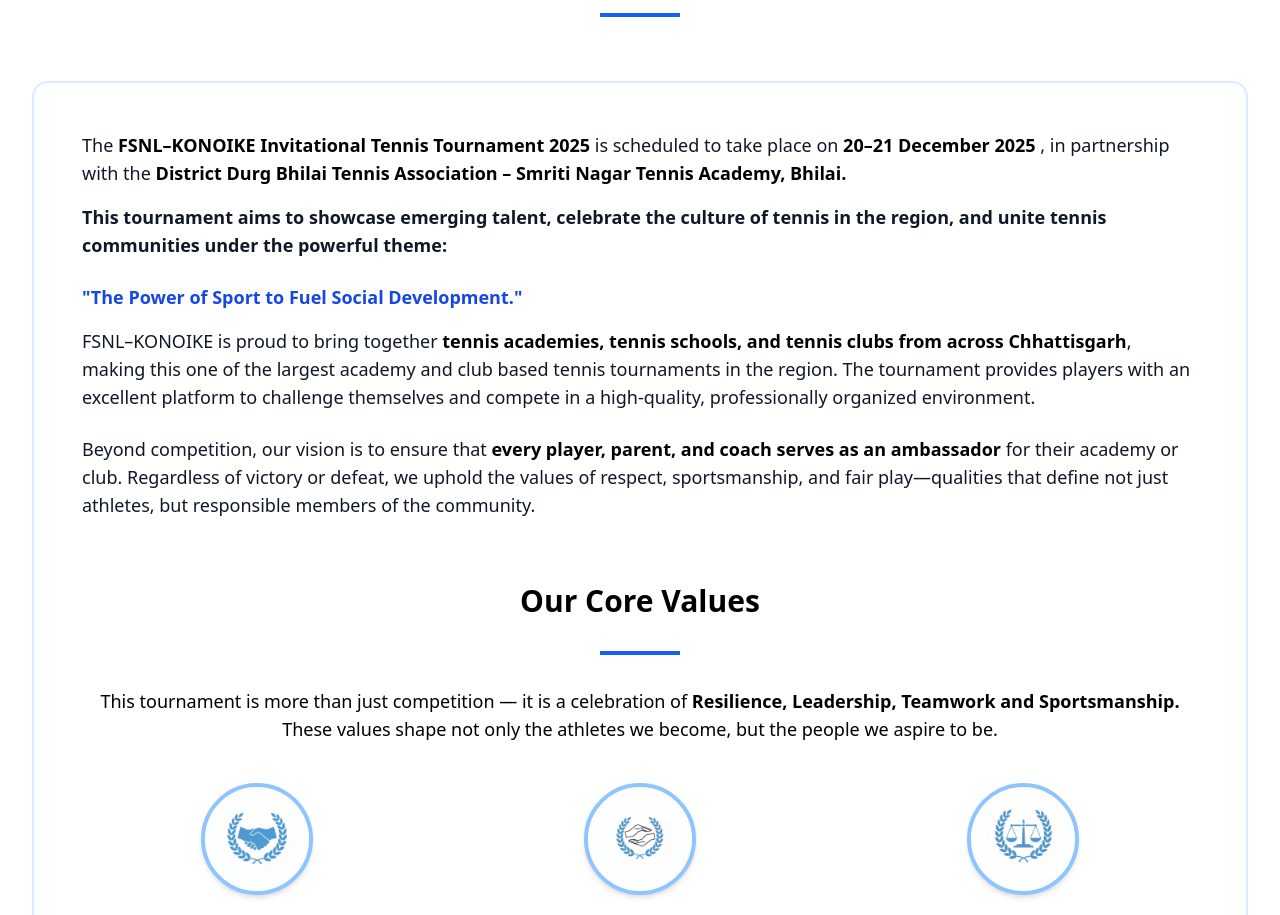
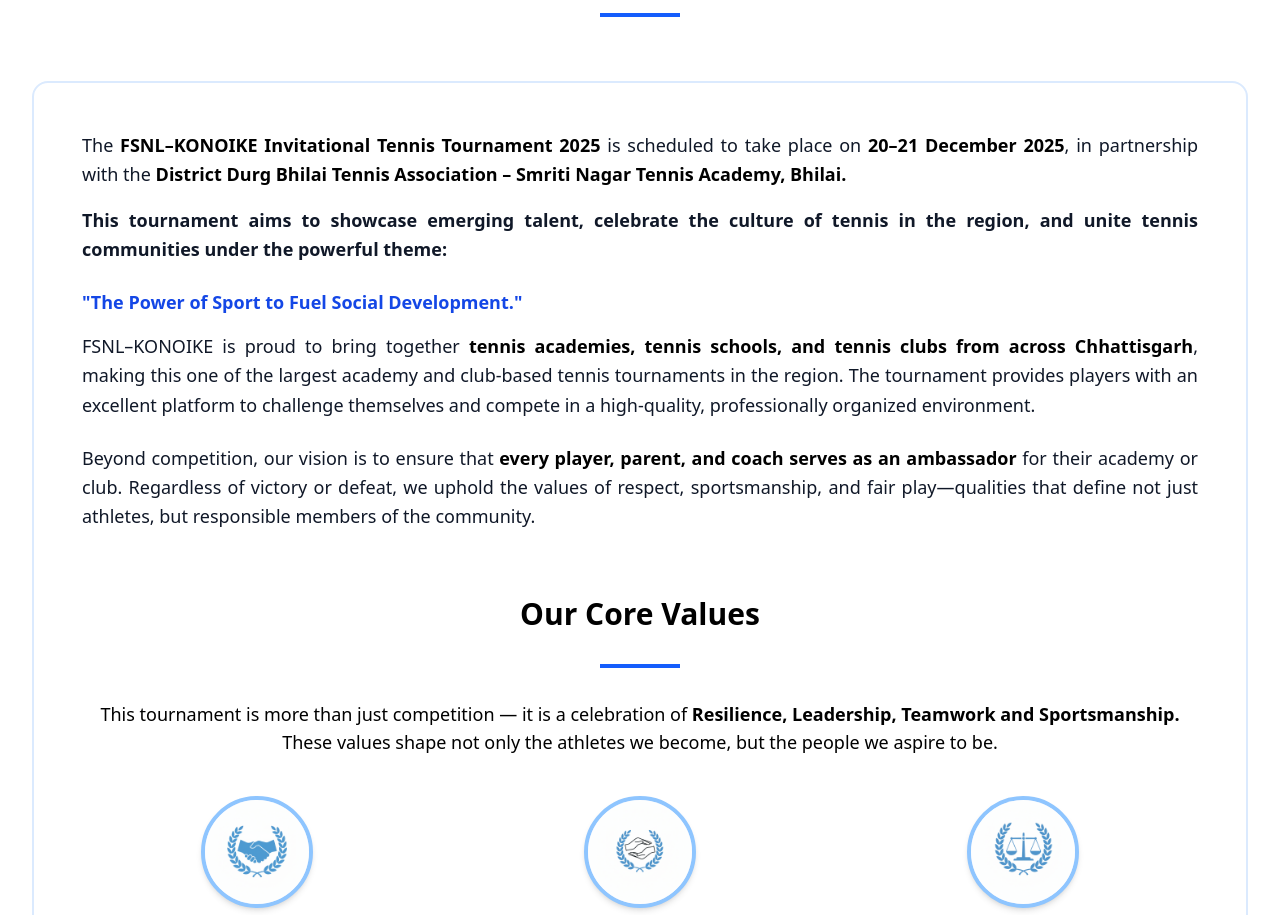
Before and after one commit to Shivanshu666/Tennis-, a React (Vite) app in the folder Client/: page / in a window 1280 px wide. Shown: the part 1300-2215 px from the top of the page. Built offline with nearby package versions, Linux system fonts and the light colour scheme.

Commit message:
Add alignment

```diff
--- a/Client/src/components/Home.jsx
+++ b/Client/src/components/Home.jsx
@@ -690,33 +690,42 @@ const handleSubmit = async (e) => {
               <div className="space-y-8">
                 {/* First Paragraph */}
                 <div className="flex items-start">
-                  {/* <div className="bg-blue-600 text-white p-3 rounded-lg mr-4 flex-shrink-0">
-                    <svg xmlns="http://www.w3.org/2000/svg" width="20" height="20" viewBox="0 0 24 24" fill="none" stroke="currentColor" strokeWidth="2" strokeLinecap="round" strokeLinejoin="round">
-                      <path d="m4 6 8 4 8-4" />
-                      <path d="m4 6 8 4 8-4" />
-                      <path d="m20 12-8 4-8-4" />
-                      <path d="m4 18 8 4 8-4" />
-                    </svg>
-                  </div> */}
-                  <div>
-                    <p className="text-gray-700 text-lg mb-4">
-                      <span className=" text-gray-900">
-                        The <span className="text-black font-bold">FSNL–KONOIKE Invitational Tennis Tournament 2025</span> is scheduled to take place on <span className="text-black font-bold">20–21 December 2025</span> , in partnership with the <span className="text-black font-bold">District Durg Bhilai Tennis Association – Smriti Nagar Tennis Academy, Bhilai.</span>
-                      </span>
-                    </p>
-                    <p className="text-gray-700 text-lg  mb-6">
-                      <span className="font-semibold text-gray-900">
-                        This tournament aims to showcase emerging talent, celebrate the culture of tennis in the region, and unite tennis communities under the powerful theme:
-                      </span>
-                    </p>
-                    <p className="text-blue-700 font-bold text-lg mb-4">"The Power of Sport to Fuel Social Development."</p>
-                    <p className="text-gray-900 text-lg  mb-6">
-                      FSNL–KONOIKE is proud to bring together <span className="text-black font-bold">tennis academies, tennis schools, and tennis clubs from across Chhattisgarh</span>, making this one of the largest academy and club based tennis tournaments in the region. The tournament provides players with an excellent platform to challenge themselves and compete in a high-quality, professionally organized environment.
-                    </p>
-                    <p className="text-gray-900 text-lg  mb-4">
-                      Beyond competition, our vision is to ensure that <span className="text-black font-bold">every player, parent, and coach serves as an ambassador</span>  for their academy or club. Regardless of victory or defeat, we uphold the values of <span>respect, sportsmanship, and fair play</span>—qualities that define not just athletes, but responsible members of the community.
-                    </p>
-                  </div>
+              <div className="text-left">
+  <p className="text-gray-700 text-lg mb-4 text-justify leading-relaxed">
+    <span className="text-gray-900">
+      The <span className="text-black font-bold">FSNL–KONOIKE Invitational Tennis Tournament 2025</span> is
+      scheduled to take place on <span className="text-black font-bold">20–21 December 2025</span>, in partnership
+      with the <span className="text-black font-bold">District Durg Bhilai Tennis Association – Smriti Nagar
+      Tennis Academy, Bhilai.</span>
+    </span>
+  </p>
+
+  <p className="text-gray-700 text-lg mb-6 text-justify leading-relaxed">
+    <span className="font-semibold text-gray-900">
+      This tournament aims to showcase emerging talent, celebrate the culture of tennis in the region, and unite
+      tennis communities under the powerful theme:
+    </span>
+  </p>
+
+  <p className="text-blue-700 font-bold text-lg mb-4 text-left">
+    "The Power of Sport to Fuel Social Development."
+  </p>
+
+  <p className="text-gray-900 text-lg mb-6 text-justify leading-relaxed">
+    FSNL–KONOIKE is proud to bring together <span className="text-black font-bold">tennis academies, tennis
+    schools, and tennis clubs from across Chhattisgarh</span>, making this one of the largest academy and
+    club-based tennis tournaments in the region. The tournament provides players with an excellent platform to
+    challenge themselves and compete in a high-quality, professionally organized environment.
+  </p>
+
+  <p className="text-gray-900 text-lg mb-4 text-justify leading-relaxed">
+    Beyond competition, our vision is to ensure that <span className="text-black font-bold">every player, parent,
+    and coach serves as an ambassador</span> for their academy or club. Regardless of victory or defeat, we uphold
+    the values of <span>respect, sportsmanship, and fair play</span>—qualities that define not just athletes, but
+    responsible members of the community.
+  </p>
+</div>
+
                 </div>
 
                 {/* Core Values Section */}
```
